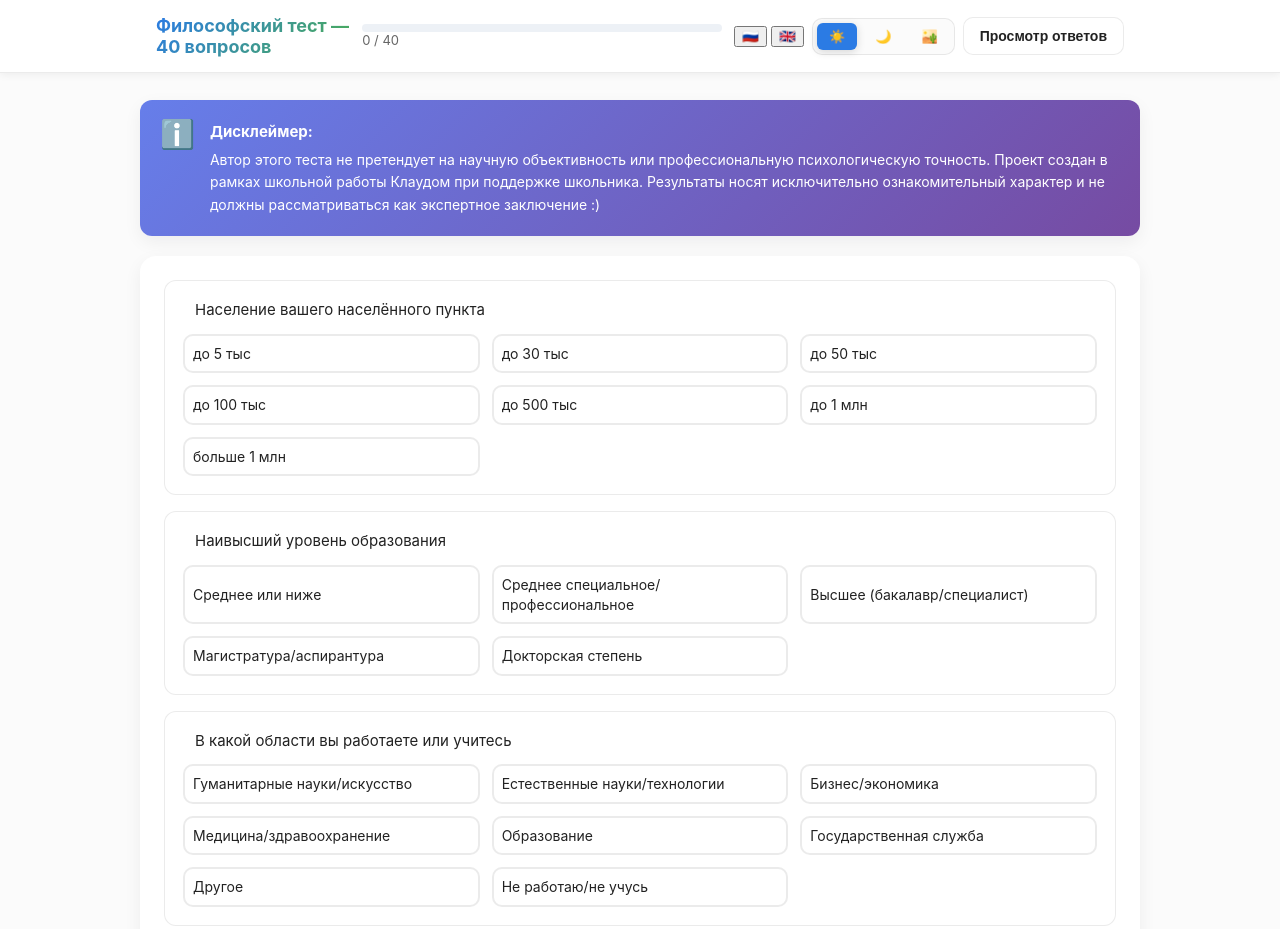
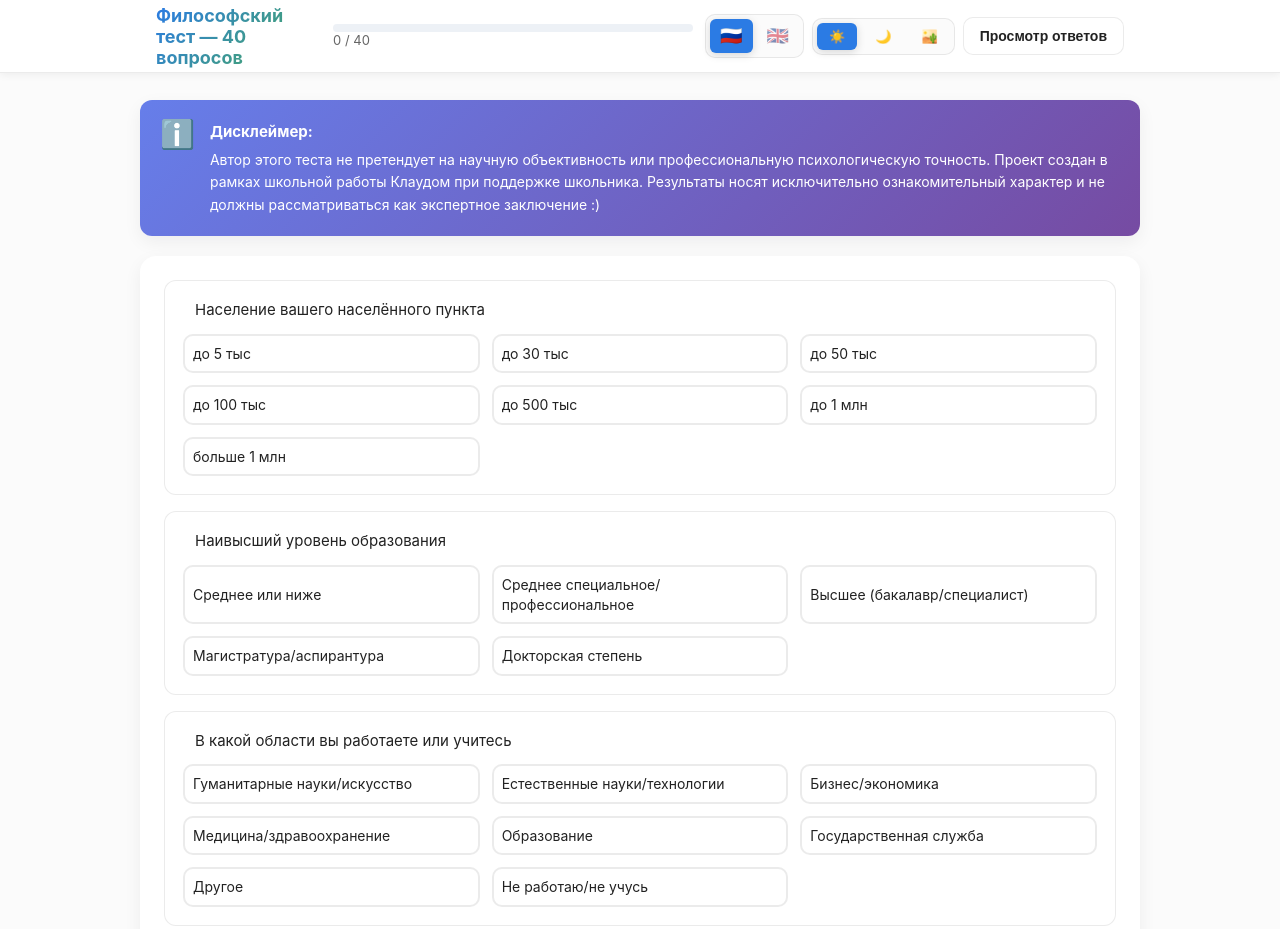
Before and after one commit to Saltywayy/my-site, a plain HTML site: page index.html in a window 1280 px wide. Shown: the top 929 px of the page. Drawn offline with nearby package versions, Linux system fonts and the light colour scheme.

Commit message:
Update styles.css

```diff
--- a/styles.css
+++ b/styles.css
@@ -130,6 +130,40 @@ header.fixed-header{
 }
 .header-inner{max-width:1000px;width:100%;display:flex;align-items:center;gap:12px;padding:10px 16px;box-sizing:border-box;}
 .title{font-weight:700;font-size:18px;flex:1;text-align:left;background:linear-gradient(135deg, var(--accent) 0%, var(--accent-2) 100%);-webkit-background-clip:text;-webkit-text-fill-color:transparent;background-clip:text;}
+
+/* Переключатель языка */
+.lang-toggle-wrapper {
+  display: flex;
+  gap: 4px;
+  padding: 4px;
+  background: var(--bg);
+  border-radius: 10px;
+  border: 1px solid var(--border);
+}
+
+.lang-btn {
+  padding: 6px 10px;
+  border-radius: 6px;
+  border: none;
+  background: transparent;
+  cursor: pointer;
+  font-size: 18px;
+  transition: all 0.2s ease;
+  position: relative;
+  opacity: 0.5;
+}
+
+.lang-btn:hover {
+  opacity: 0.8;
+  transform: scale(1.1);
+}
+
+.lang-btn.active {
+  opacity: 1;
+  background: var(--accent);
+  box-shadow: 0 2px 8px rgba(0,0,0,0.15);
+  transform: scale(1);
+}
 
 /* Переключатель тем */
 .theme-toggle-wrapper {
@@ -428,7 +462,11 @@ form{display:block;}
 
   .header-inner{padding:8px;flex-wrap:wrap;}
   .progress-wrap{display:none;}
-  .theme-toggle-wrapper{order:3;width:100%;}
+
+  /* НОВОЕ: Языковой переключатель на мобильных */
+  .lang-toggle-wrapper{order:2;margin-left:auto;}
+  .theme-toggle-wrapper{order:3;width:100%;margin-top:8px;}
+
   .options{grid-template-columns:1fr;}
   .wrap{margin:100px 12px 30px;}
   .nav-row{flex-direction:column;}
@@ -468,4 +506,4 @@ form{display:block;}
     padding: 12px 16px;
     font-size: 14px;
   }
-  }
+}
```
